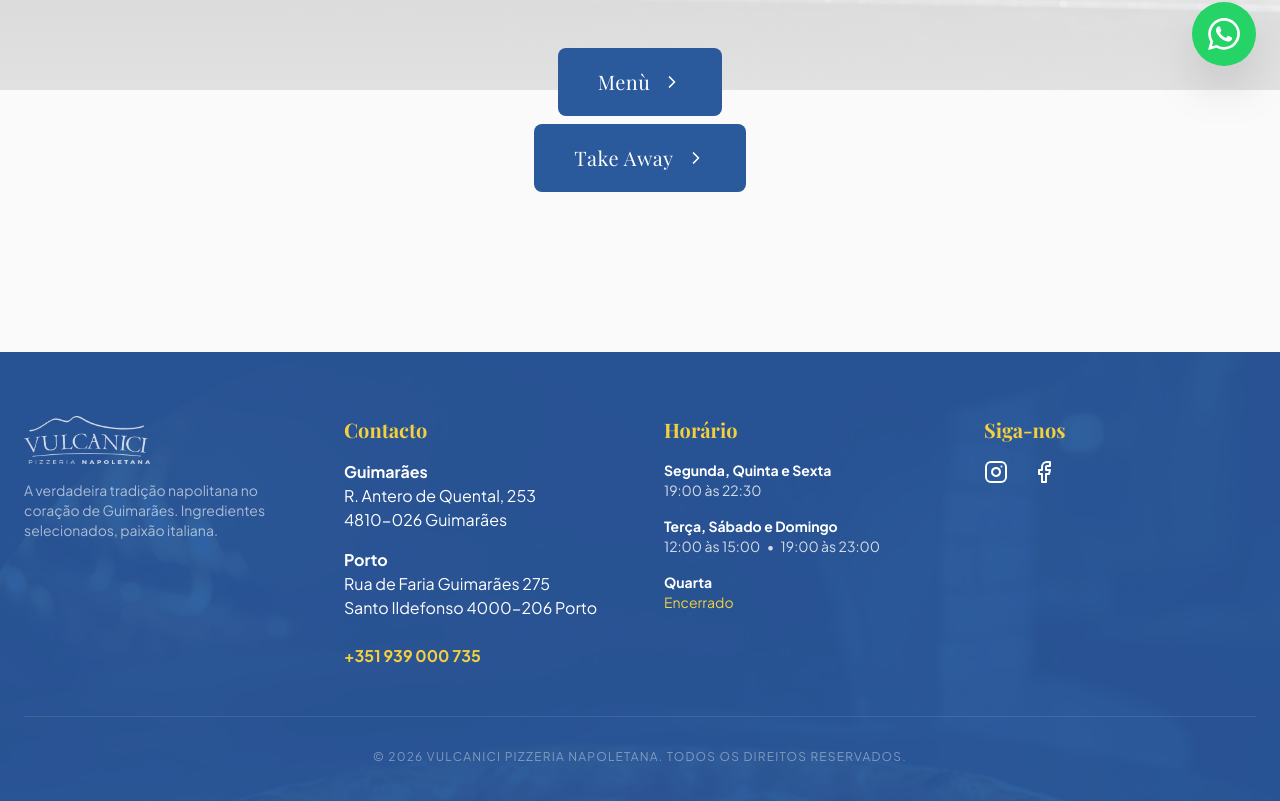
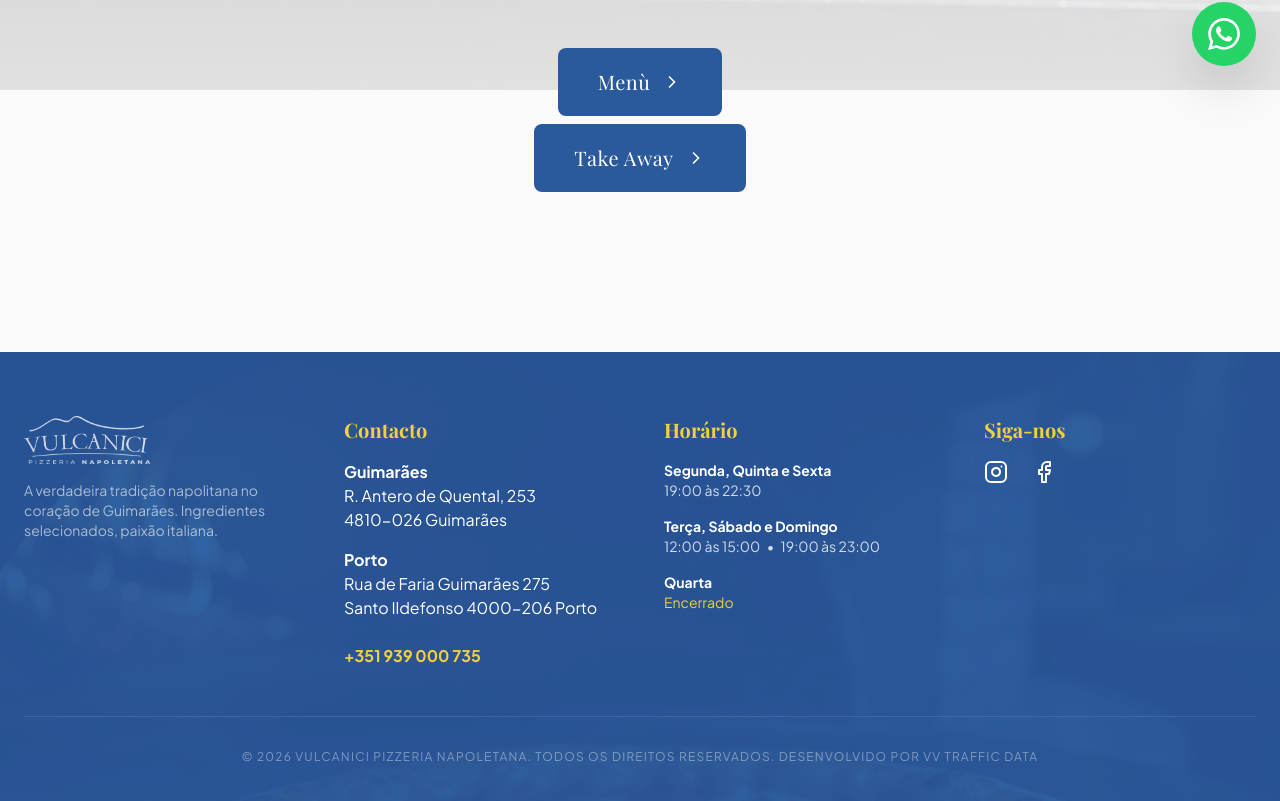
Before and after one commit to wagneraraujo/vulcanni, a React (Vite) app: page / in a window 1280 px wide. Shown: the part 710-1511 px from the top of the page. Built offline with nearby package versions, Linux system fonts and the light colour scheme; a web font is replaced by a local one.

Commit message:
small updates

```diff
--- a/index.html
+++ b/index.html
@@ -1,9 +1,11 @@
 <!doctype html>
 <html lang="pt-PT">
+
 <head>
   <meta charset="UTF-8" />
   <meta name="viewport" content="width=device-width, initial-scale=1.0" />
-    <meta name="description" content="Vulcani Pizzeria Napoletana - Site em desenvolvimento. Autêntica pizza napoletana em Guimarães, Portugal." />
+  <meta name="description"
+    content="Vulcani Pizzeria Napoletana - Site em desenvolvimento. Autêntica pizza napoletana em Guimarães, Portugal." />
   <meta name="keywords" content="pizza napoletana, restaurante, Guimarães, Vulcani, pizzaria" />
   <meta name="author" content="Vulcani Pizzeria Napoletana" />
   <meta name="theme-color" content="#FFFFFF" />
@@ -11,9 +13,11 @@
   <!-- Google Fonts -->
   <link rel="preconnect" href="https://fonts.googleapis.com">
   <link rel="preconnect" href="https://fonts.gstatic.com" crossorigin>
-    <link href="https://fonts.googleapis.com/css2?family=Cormorant+Garamond:ital,wght@0,300;0,400;0,500;0,600;1,300;1,400&family=Playfair+Display:wght@400;500;600&display=swap" rel="stylesheet">
+  <link
+    href="https://fonts.googleapis.com/css2?family=Cormorant+Garamond:ital,wght@0,300;0,400;0,500;0,600;1,300;1,400&family=Playfair+Display:wght@400;500;600&display=swap"
+    rel="stylesheet">
 
-    <title>Vulcani Pizzeria Napoletana - Site em Desenvolvimento</title>
+  <title>Vulcani Pizzeria Napoletana</title>
 
   <style>
     /* Critical CSS for loading state */
@@ -24,8 +28,10 @@
     }
   </style>
 </head>
+
 <body>
   <div id="root"></div>
   <script type="module" src="/src/main.tsx"></script>
 </body>
+
 </html>
--- a/src/components/Home.tsx
+++ b/src/components/Home.tsx
@@ -144,7 +144,8 @@ export default function Home() {
                                         <p>Santo Ildefonso 4000-206 Porto</p>
                                     </div>
                                     <div className="pt-2 text-vulcanici-accent-yellow font-bold">
-                                        <p>+351 939 000 735</p>
+                                        <p><a href="tel:+351939000735">+351 939 000 735</a></p>
+
                                     </div>
                                 </div>
                             </div>
@@ -183,7 +184,7 @@ export default function Home() {
                         </div>
 
                         <div className="border-t border-primary-foreground/10 pt-8 text-center text-xs text-primary-foreground/40 uppercase tracking-widest">
-                            <p>© {new Date().getFullYear()} Vulcanici Pizzeria Napoletana. Todos os direitos reservados.</p>
+                            <p>© {new Date().getFullYear()} Vulcanici Pizzeria Napoletana. Todos os direitos reservados. Desenvolvido por <a href="https://vvtrafficdata.com/" target="_blank" rel="noopener noreferrer">VV Traffic Data</a></p>
                         </div>
                     </div>
                 </footer>
--- a/src/components/Menu.tsx
+++ b/src/components/Menu.tsx
@@ -116,7 +116,7 @@ export default function Menu() {
                                     : 'bg-secondary text-muted-foreground hover:bg-muted hover:text-foreground'
                                     }`}
                             >
-                                Bebidas em Destaque
+                                Bebidas
                             </button>
                         </div>
                     </div>
@@ -160,7 +160,7 @@ export default function Menu() {
                             <div className="text-center mb-12">
                                 <span className="text-accent font-serif italic text-lg opacity-80">Nossa Seleção de</span>
                                 <h2 className="text-4xl md:text-5xl font-serif font-bold text-primary mt-2">
-                                    Bebidas em Destaque
+                                    Bebidas
                                 </h2>
                                 <p className="text-muted-foreground mt-4 font-light">Vinhos, cervejas e espumantes cuidadosamente selecionados.</p>
                                 <div className="w-24 h-1 bg-accent mx-auto mt-6 rounded-full opacity-60" />
@@ -254,7 +254,7 @@ export default function Menu() {
                     </div>
 
                     <div className="border-t border-primary-foreground/10 pt-8 text-center text-xs text-primary-foreground/40 uppercase tracking-widest">
-                        <p>© {new Date().getFullYear()} Vulcanici Pizzeria Napoletana. Todos os direitos reservados.</p>
+                        <p>© {new Date().getFullYear()} Vulcanici Pizzeria Napoletana. Todos os direitos reservados. Desenvolvido por <a href="https://vvtrafficdata.com/" target="_blank" rel="noopener noreferrer">VV Traffic Data</a></p>
                     </div>
                 </div>
             </footer>
```
Lines whose indentation alone changed are shown as unchanged.
